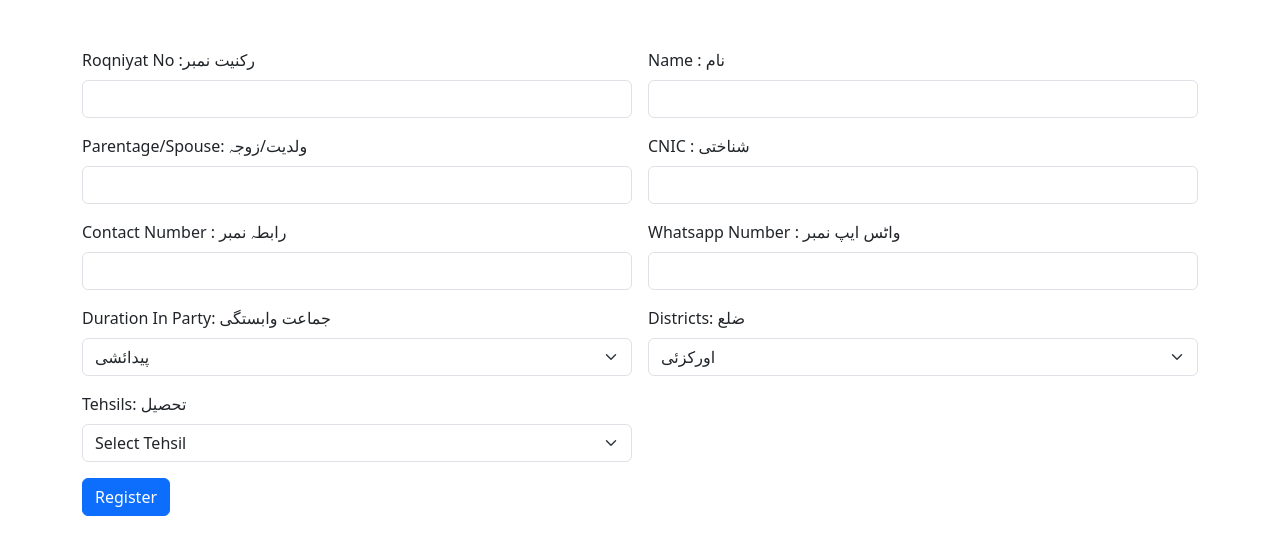
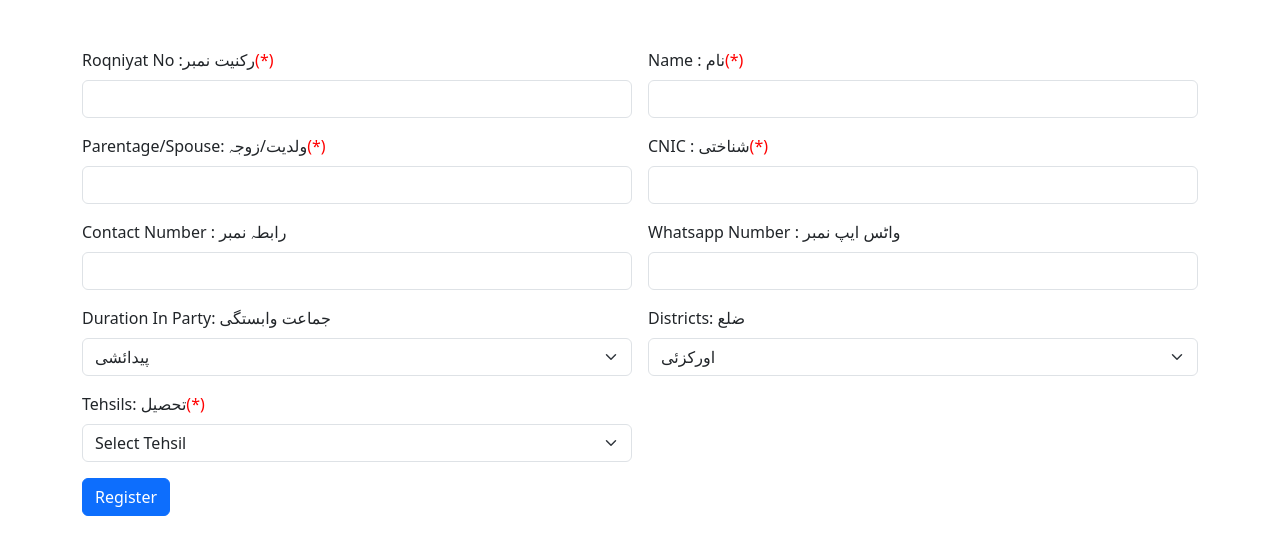
Before and after one commit to Muhammad-Junaid-586/roqniyat-form, a plain HTML site: page index.html in a window 1280 px wide. Drawn offline with nearby package versions, Linux system fonts and the light colour scheme.

Commit message:
Stars added

```diff
--- a/index.html
+++ b/index.html
@@ -50,30 +50,35 @@
       right: 10px;
       cursor: pointer;
     }
+
+    span {
+      color: red;
+    }
   </style>
 </head>
 
 <body>
 
+
   <div class="container py-5">
     <form class="row g-3" method="post" action="" id="product" name="product">
       <div class="col-md-6">
-        <label for="Roqniyat-No" class="form-label">Roqniyat No :رکنیت نمبر</label>
+        <label for="Roqniyat-No" class="form-label">Roqniyat No :رکنیت نمبر<span>(*)</span></label>
         <input type="number" class="form-control" id="Roqniyat-No" name="Roqniyat-No" required>
       </div>
 
       <div class="col-md-6">
-        <label for="Name" class="form-label">Name : نام</label>
+        <label for="Name" class="form-label">Name : نام<span>(*)</span></label>
         <input type="text" class="form-control" id="Name" name="Name" required>
       </div>
 
       <div class="col-md-6">
-        <label for="Parentage" class="form-label">Parentage/Spouse: ولدیت/زوجہ</label>
+        <label for="Parentage" class="form-label">Parentage/Spouse: ولدیت/زوجہ<span>(*)</span></label>
         <input type="text" class="form-control" id="Parentage" name="Parentage" required>
       </div>
 
       <div class="col-md-6">
-        <label for="Cnic" class="form-label">CNIC : شناختی</label>
+        <label for="Cnic" class="form-label">CNIC : شناختی<span>(*)</span></label>
         <input type="number" class="form-control" id="Cnic" name="Cnic" required>
       </div>
 
@@ -98,6 +103,7 @@
           <option>پانچ سال سے</option>
           <option>دس سال سے</option>
           <option>پندرہ سال سے</option>
+          <option>بیس سال سے</option>
           <option>پچیس سال سے</option>
           <option>تیس سال سے</option>
         </select>
@@ -111,7 +117,7 @@
       </div>
 
       <div class="col-md-6">
-        <label for="Tehsil" class="form-label">Tehsils: تحصیل</label>
+        <label for="Tehsil" class="form-label">Tehsils: تحصیل<span>(*)</span></label>
         <select id="Tehsil" class="form-select" name="Tehsil" required>
           <option>Select Tehsil</option>
           <option value="لوئر اورکزئی">لوئر اورکزئی</option>
```
